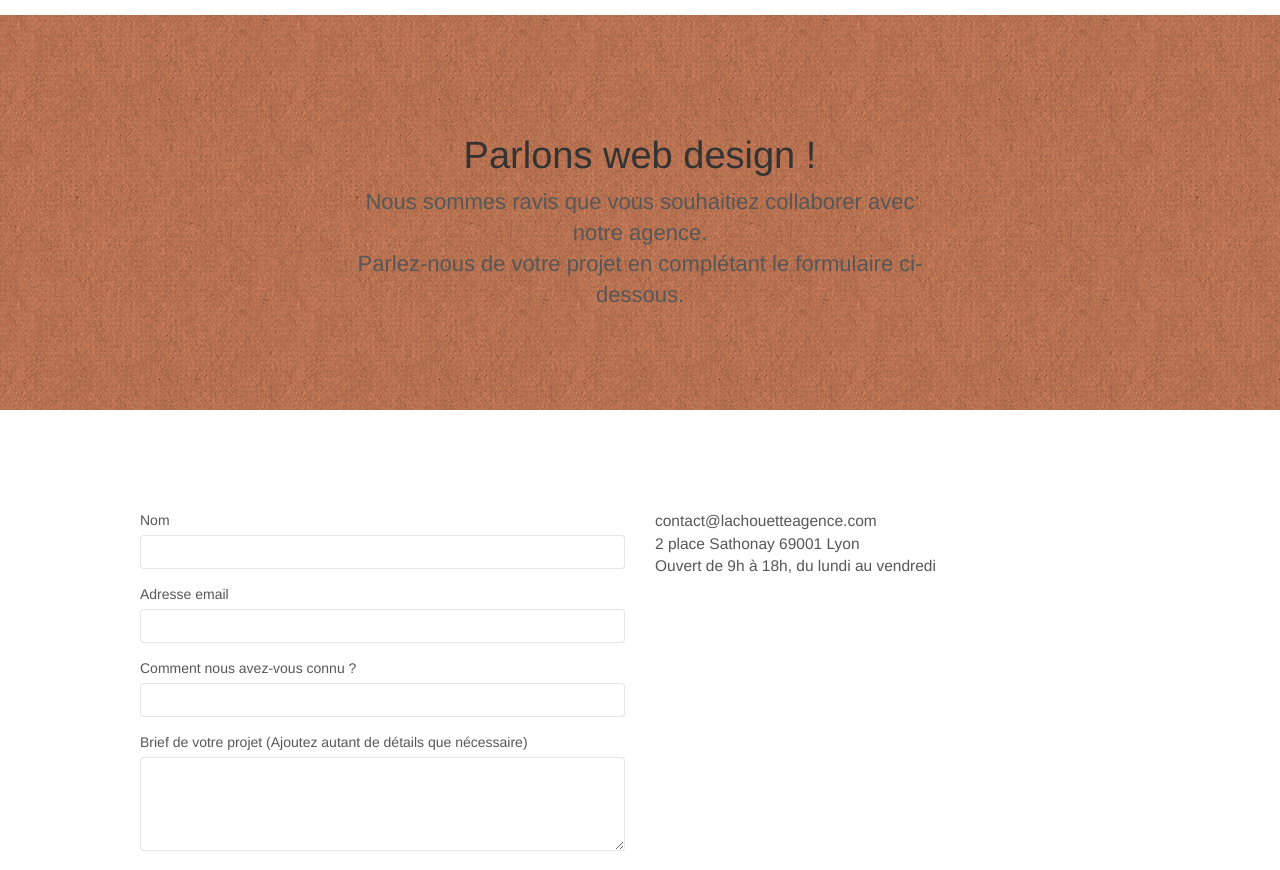
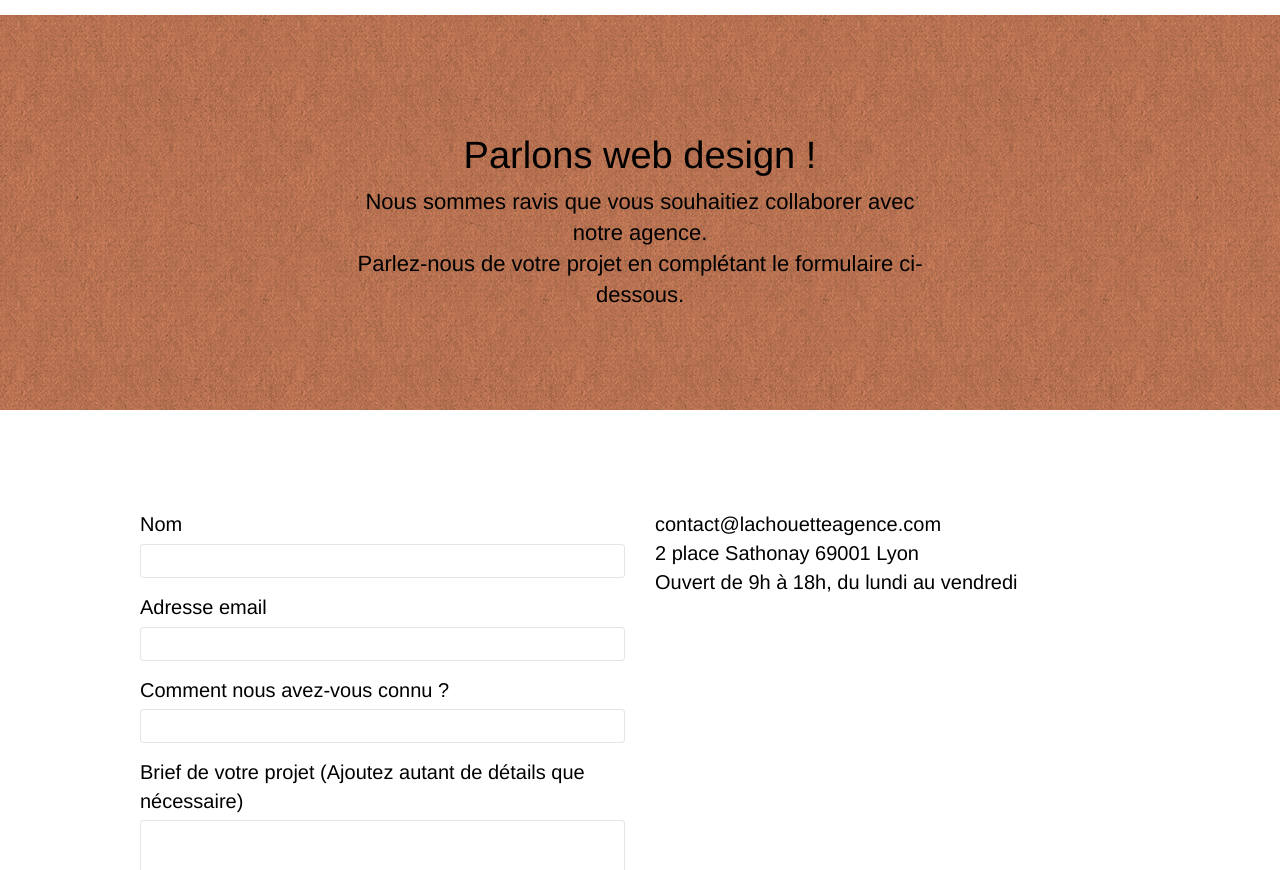
Before and after one commit to cindyparaiso/P4, a plain HTML site: page contact-entreprisewebdesign-lyon.html in a window 1280 px wide. Shown: the part 77-947 px from the top of the page. Drawn offline with nearby package versions, Linux system fonts and the light colour scheme; a script that the page names is missing.

Commit message:
arrangements p2

```diff
--- a/contact-entreprisewebdesign-lyon.html
+++ b/contact-entreprisewebdesign-lyon.html
@@ -46,10 +46,10 @@
 	<div class="container bloc-lg">
 		<div class="row">
 			<div class="col-sm-12">
-				<h1 class="text-center hero-bloc-text">
+				<h1 class="text-center hero-bloc-text contact-color">
 					Parlons web design !
 				</h1>
-				<h2 class="contact-color text-center mg-lg tight-width-whitespace">
+				<h2 class="text-center mg-lg tight-width-whitespace contact-color">
 					Nous sommes ravis que vous souhaitiez collaborer avec notre agence.<br>
 					Parlez-nous de votre projet en complétant le formulaire ci-dessous.
 				</h2>
@@ -62,7 +62,7 @@
 <!-- bloc-7 -->
 <div class="bloc bgc-white l-bloc" id="bloc-7">
 	<div class="container bloc-lg">
-		<div class="row">
+		<div class="psize row">
 			<div class="col-sm-6">
 				<form id="form_1" novalidate success-msg="Your message has been sent." fail-msg="Sorry it seems that our mail server is not responding, Sorry for the inconvenience!">
 					<div class="form-group">
@@ -88,7 +88,7 @@
 				</form>
 			</div>
 			<div class="col-sm-6">
-				<p>
+				<p class="psize">
 					contact@lachouetteagence.com<br>2 place Sathonay 69001 Lyon<br>Ouvert de 9h à 18h, du lundi au vendredi<br>
 				</p>
 			</div>
--- a/style.css
+++ b/style.css
@@ -809,6 +809,17 @@ h4 {
     background-image: url("img/image-de-presentation.jpg");
 }
 
+.contact-color {
+    color: black !important;
+}
+
+label, .psize  {
+    font-size: 20px !important;
+    color: black !important;
+}
+
+
+
 @media (max-width: 1024px) {
     .bloc {
         padding-left: 20px;
```
Also changed, not shown: lachouetteagenceweb.html (+0 -1 lines).
